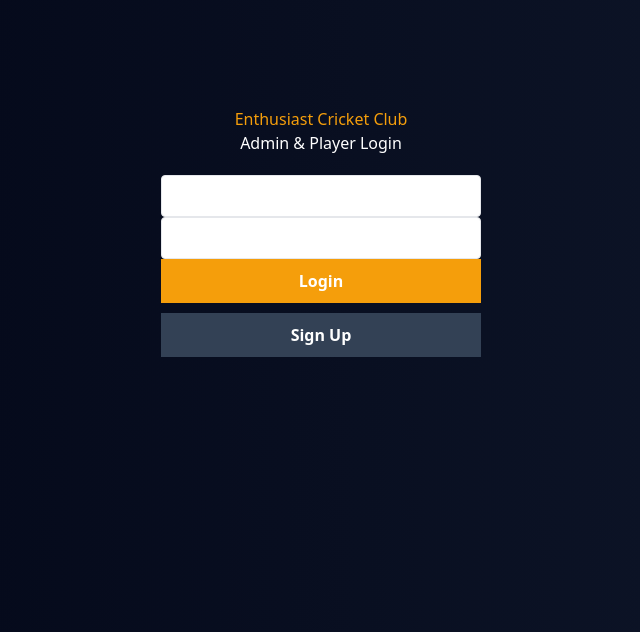
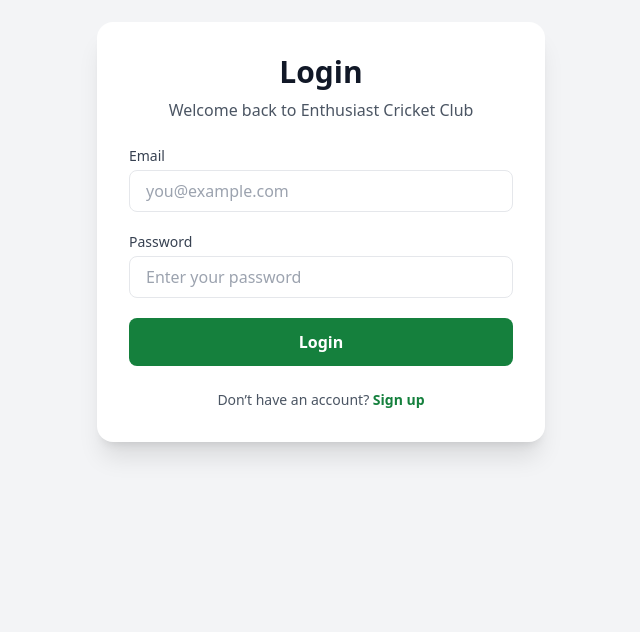
Before and after one commit to skppatil1997-stack/ecc-frontend, a Next.js app: page /login in a window 1280 px wide. Shown: the part 168-800 px from the top of the page, without its empty margins (319-959 px from the left). Built offline with nearby package versions, Linux system fonts and the light colour scheme.

Commit message:
Admin Dashboard with new UI

```diff
--- a/pages/login.js
+++ b/pages/login.js
@@ -1,15 +1,20 @@
 import { useState } from "react";
+import { useRouter } from "next/router";
 import axios from "axios";
-import { useRouter } from "next/router";
+import Head from "next/head";
 
 export default function Login() {
   const router = useRouter();
+
   const [email, setEmail] = useState("");
   const [password, setPassword] = useState("");
   const [error, setError] = useState("");
+  const [loading, setLoading] = useState(false);
 
-  const login = async () => {
+  const handleLogin = async (e) => {
+    e.preventDefault();
     setError("");
+    setLoading(true);
 
     try {
       const res = await axios.post(
@@ -17,87 +22,108 @@
         { email, password }
       );
 
+      // Save token & role
       localStorage.setItem("token", res.data.token);
+      localStorage.setItem("role", res.data.user.role);
 
-      if (res.data.role === "ADMIN") {
-        router.push("/admin");
+      // Redirect based on role
+      if (res.data.user.role === "admin") {
+        router.push("/auction");
       } else {
-        router.push("/player");
+        router.push("/auction"); // player view later
       }
     } catch (err) {
       setError("Invalid email or password");
+    } finally {
+      setLoading(false);
     }
   };
 
   return (
-    <div
-      style={{
-        minHeight: "100vh",
-        background: "linear-gradient(to right, #020617, #0f172a)",
-        display: "flex",
-        justifyContent: "center",
-        alignItems: "center",
-        color: "white"
-      }}
-    >
-      <div style={{ width: "320px" }}>
-        <h1 style={{ color: "#f59e0b", textAlign: "center" }}>
-          Enthusiast Cricket Club
+    <>
+      <Head>
+        <title>Login | Enthusiast Cricket Club</title>
+      </Head>
+
+      <div className="min-h-screen flex items-center justify-center bg-gray-100 px-4">
+        <div className="w-full max-w-md bg-white rounded-2xl shadow-xl p-8">
+          <h1 className="text-3xl font-bold text-gray-900 text-center">
+            Login
           </h1>
-
-        <p style={{ textAlign: "center", marginBottom: 20 }}>
-          Admin & Player Login
+          <p className="text-gray-600 text-center mt-2">
+            Welcome back to Enthusiast Cricket Club
           </p>
 
           {error && (
-          <p style={{ color: "red", textAlign: "center" }}>{error}</p>
+            <div className="mt-4 text-red-600 text-sm text-center">
+              {error}
+            </div>
           )}
 
+          <form onSubmit={handleLogin} className="mt-6 space-y-5">
+            {/* EMAIL */}
+            <div>
+              <label className="block text-sm font-medium text-gray-700 mb-1">
+                Email
+              </label>
               <input
                 type="email"
-             className="w-full px-4 py-2 border rounded
+                required
+                value={email}
+                onChange={(e) => setEmail(e.target.value)}
+                placeholder="you@example.com"
+                className="w-full px-4 py-2 rounded-lg border
                            bg-white text-gray-900
                            placeholder-gray-400
                            focus:outline-none focus:ring-2 focus:ring-green-600"
               />
+            </div>
 
+            {/* PASSWORD */}
+            <div>
+              <label className="block text-sm font-medium text-gray-700 mb-1">
+                Password
+              </label>
               <input
                 type="password"
-             className="w-full px-4 py-2 border rounded
+                required
+                value={password}
+                onChange={(e) => setPassword(e.target.value)}
+                placeholder="Enter your password"
+                className="w-full px-4 py-2 rounded-lg border
                            bg-white text-gray-900
                            placeholder-gray-400
                            focus:outline-none focus:ring-2 focus:ring-green-600"
               />
+            </div>
 
-        <button onClick={login} style={btnStyle}>
-          Login
+            {/* LOGIN BUTTON */}
+            <button
+              type="submit"
+              disabled={loading}
+              className={`w-full py-3 rounded-lg font-semibold text-white transition
+                ${
+                  loading
+                    ? "bg-green-400 cursor-not-allowed"
+                    : "bg-green-700 hover:bg-green-800"
+                }`}
+            >
+              {loading ? "Logging in..." : "Login"}
             </button>
+          </form>
 
-        {/* SIGN UP BUTTON */}
-        <button
+          {/* SIGNUP LINK */}
+          <p className="text-sm text-center text-gray-600 mt-6">
+            Don’t have an account?{" "}
+            <span
               onClick={() => router.push("/signup")}
-          style={{ ...btnStyle, background: "#334155", marginTop: 10 }}
+              className="text-green-700 font-semibold cursor-pointer hover:underline"
             >
-          Sign Up
-        </button>
+              Sign up
+            </span>
+          </p>
         </div>
       </div>
+    </>
   );
 }
-
-const inputStyle = {
-  width: "100%",
-  padding: "10px",
-  marginBottom: "12px",
-  borderRadius: "4px",
-  border: "none"
-};
-
-const btnStyle = {
-  width: "100%",
-  padding: "10px",
-  background: "#f59e0b",
-  border: "none",
-  cursor: "pointer",
-  fontWeight: "bold"
-};
```
Lines whose indentation alone changed are shown as unchanged.
